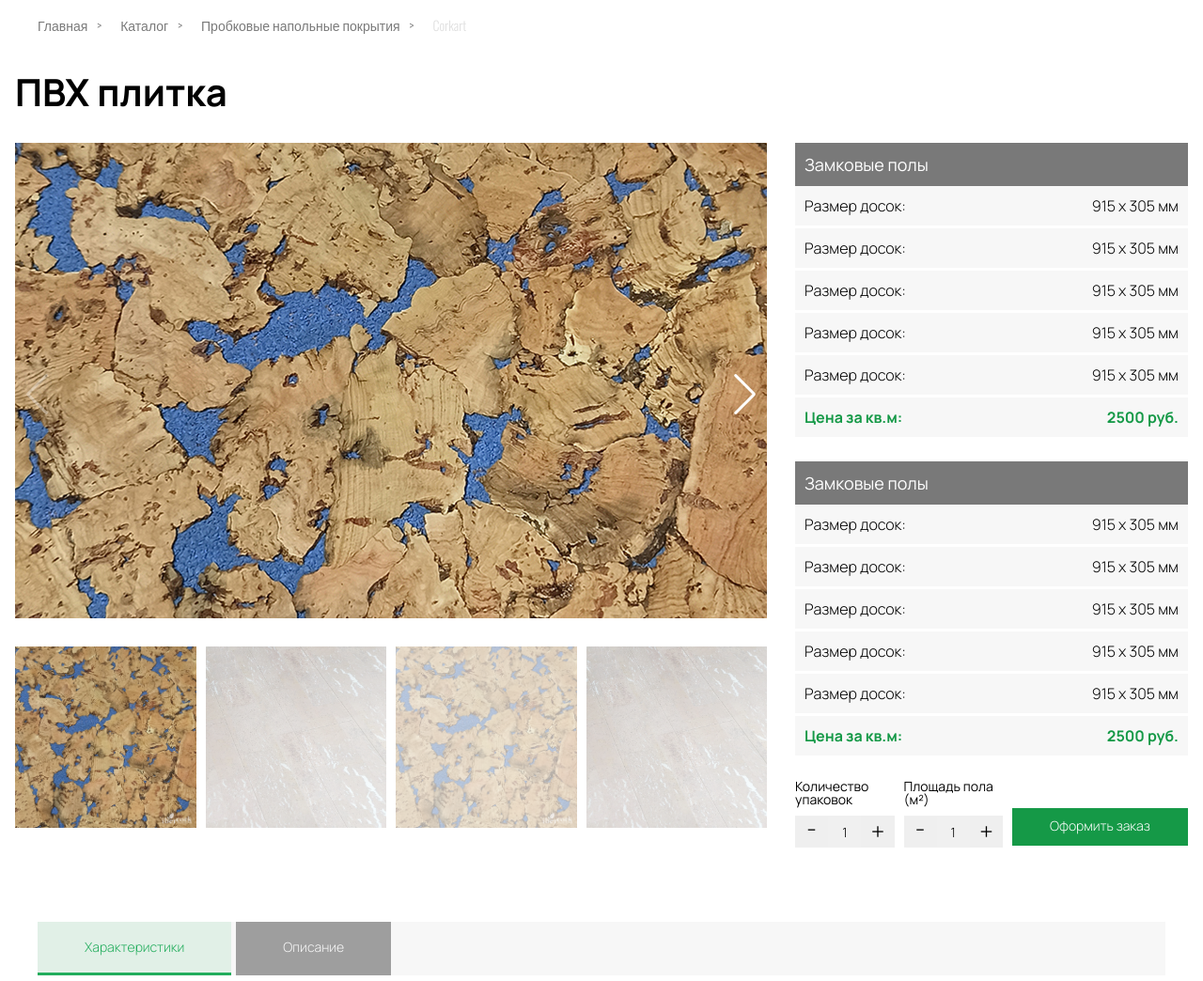
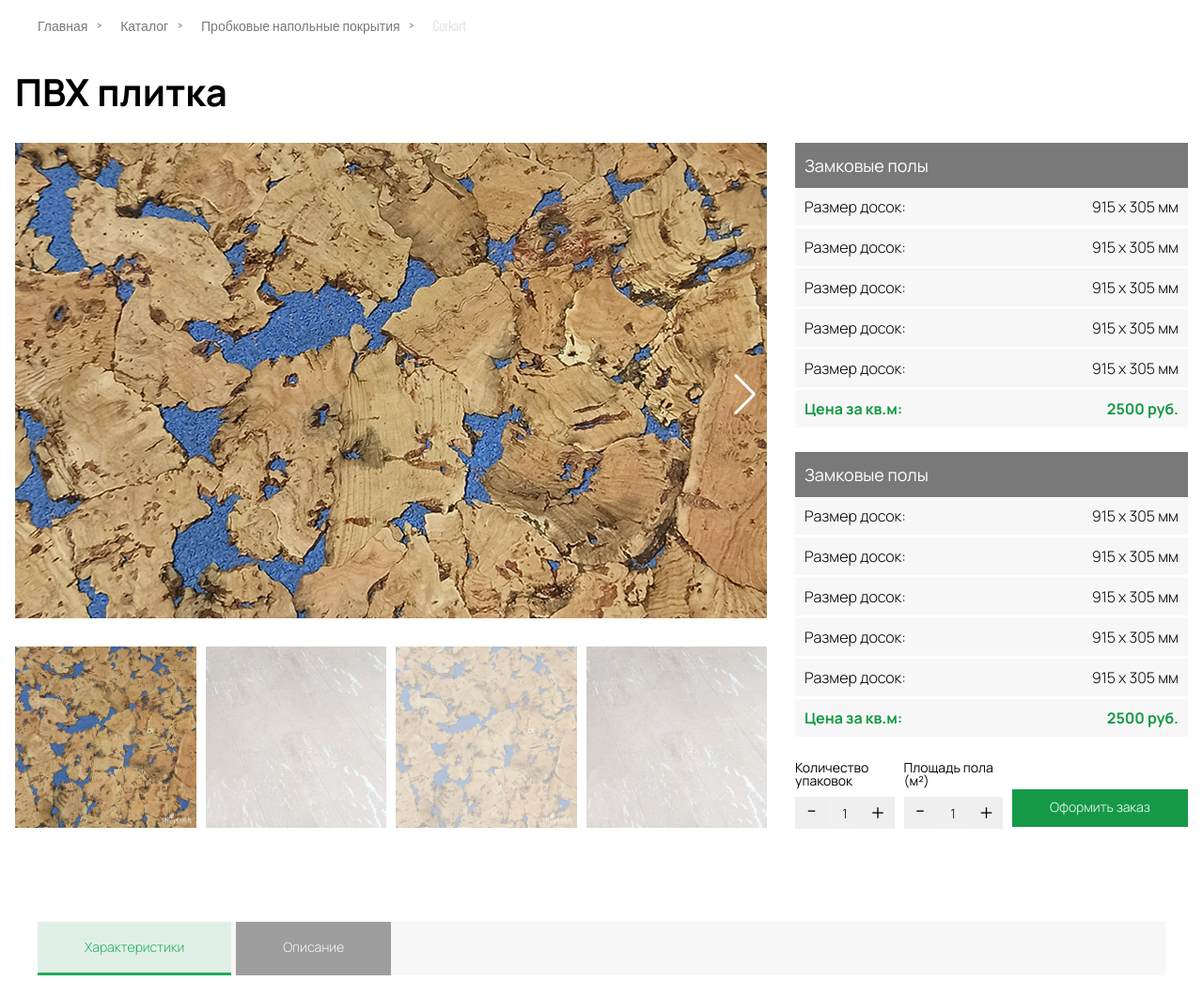
Before and after one commit to Mozefoka/Enot, a PHP site: page /pages/commodity.html in a window 1280 px wide. Shown: the part 80-1124 px from the top of the page at 94% size. Run offline with PHP 8.4, Linux system fonts and the light colour scheme; style sheets or scripts are compiled from the project's sources.

Commit message:
AAAAAAAAAAAAAAAAAAAAAAAAAAAAAAAAAAAAAAAAA

```diff
--- a/css/commodity/commodity.css
+++ b/css/commodity/commodity.css
@@ -119,7 +119,7 @@
   margin-bottom: 26px;
 }
 .commodity__info-title {
-  padding: 14px 10px;
+  padding: 15px 10px;
   font-size: 18px;
   color: #fff;
   background-color: #797979;
@@ -132,7 +132,7 @@
 .commodity__info-text {
   display: flex;
   justify-content: space-between;
-  padding: 13px 10px;
+  padding: 12px 10px;
   font-size: 16px;
   background-color: #f7f7f7;
   margin-bottom: 3px;
--- a/css/commodity/commodity.scss
+++ b/css/commodity/commodity.scss
@@ -128,7 +128,7 @@
     }
 
     &__info-title {
-        padding: 14px 10px;
+        padding: 15px 10px;
         font-size: 18px;
         color: #fff;
         background-color: #797979;
@@ -141,7 +141,7 @@
     &__info-text {
         display: flex;
         justify-content: space-between;
-        padding: 13px 10px;
+        padding: 12px 10px;
         font-size: 16px;
         background-color: #f7f7f7;
         margin-bottom: 3px;
```
